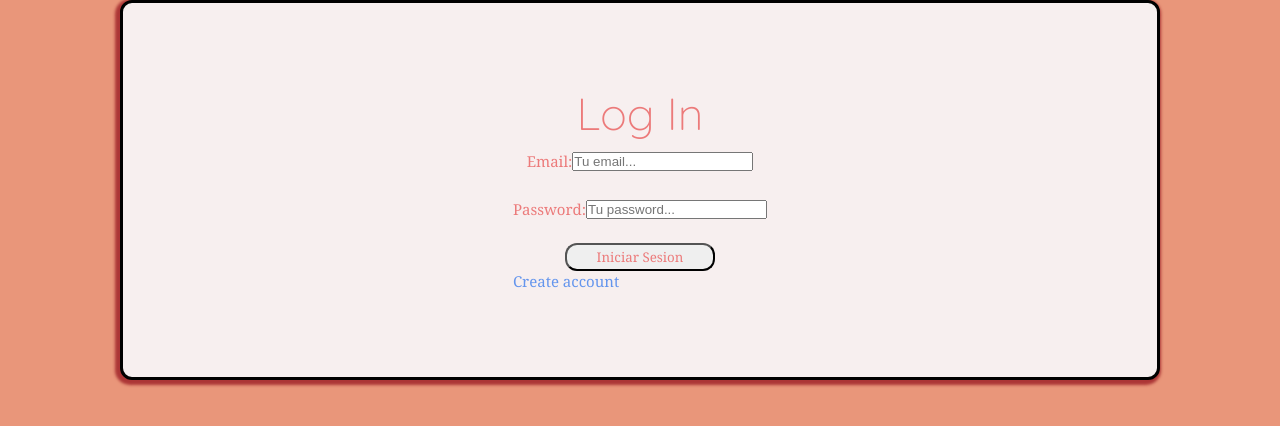
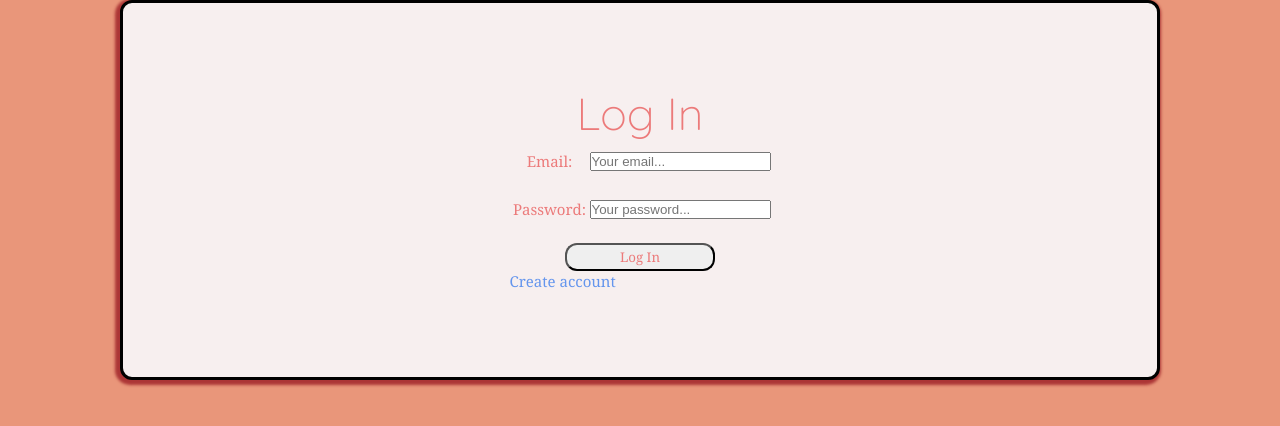
Before and after one commit to santiagolopez02/Presupuesto-Challenge, a React (Create React App) app in the folder client/: page / in a window 1280 px wide. Shown: the top 426 px of the page. Built offline with nearby package versions, Linux system fonts and the light colour scheme; no server answers.

Commit message:
Update details

```diff
--- a/client/src/component/auth/CreateAccount.js
+++ b/client/src/component/auth/CreateAccount.js
@@ -52,7 +52,7 @@ const NewAccount = (props) => {
         }
         //validate password min 6 characters
         if(password.length < 6){
-            showAlert('The password have a minimum of 6 characters ', 'alerta-error');
+            showAlert('The password has a minimum of 6 characters ', 'alerta-error');
             return;
         }
         //validate password and confirm
@@ -98,7 +98,7 @@ const NewAccount = (props) => {
                         />
                     </div>
                     <div className="container">
-                        <label htmlFor="confirm" className="text">Confirm password: </label>
+                        <label htmlFor="confirm" className="text">Confirm: </label>
                         <input
                             type="password"
                             id="confirm"
--- a/client/src/component/auth/LogIn.js
+++ b/client/src/component/auth/LogIn.js
@@ -68,7 +68,7 @@ const Login = (props) => {
                             id="email"
                             name="email"
                             value = {email}
-                            placeholder="Tu email..."
+                            placeholder="Your email..."
                             onChange={onChange}
                         />
                     </div>
@@ -79,7 +79,7 @@ const Login = (props) => {
                             id="password"
                             value={password}
                             name="password"
-                            placeholder="Tu password..."
+                            placeholder="Your password..."
                             onChange={onChange}
                         />
                     </div>
@@ -88,7 +88,7 @@ const Login = (props) => {
                             className="btn"
                             type="submit"
                             id="submit"
-                            value="Iniciar Sesion"
+                            value="Log In"
                         />
                     </div>
                 </form>
--- a/client/src/component/budget/FormBudget.js
+++ b/client/src/component/budget/FormBudget.js
@@ -83,7 +83,7 @@ const FormBudget = () => {
             <div className="container">
                 <label htmlFor="date" className="text">Date: </label>
                 <input
-                    type="text"
+                    type="date"
                     name="date"
                     id="date"
                     onChange={onChange}
--- a/client/src/component/budget/ListBudget.js
+++ b/client/src/component/budget/ListBudget.js
@@ -17,7 +17,7 @@ const ListBudget = () => {
 
 
     useEffect(() => {
-        getDataRecord()
+      getDataRecord()
     }, []);
 
     return (
--- a/client/src/index.css
+++ b/client/src/index.css
@@ -72,6 +72,8 @@ code {
 }
 
 .text{
+  display: inline-block;
+  width: 80px;
   text-align:  center;
   font-family: Georgia, 'Times New Roman', Times, serif;
   color: rgb(236, 122, 122);
```
Also changed, not shown: 1 other file (tests, documents, lock files or other folders).
